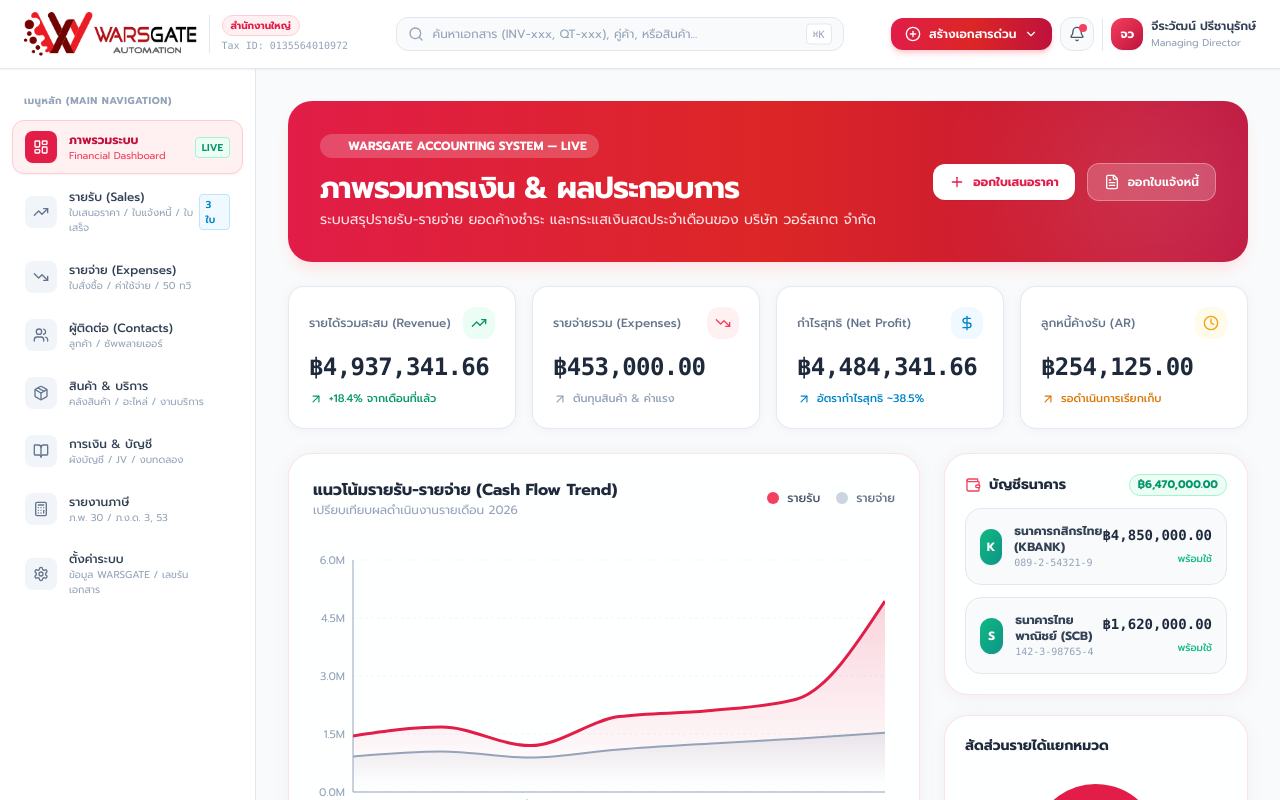
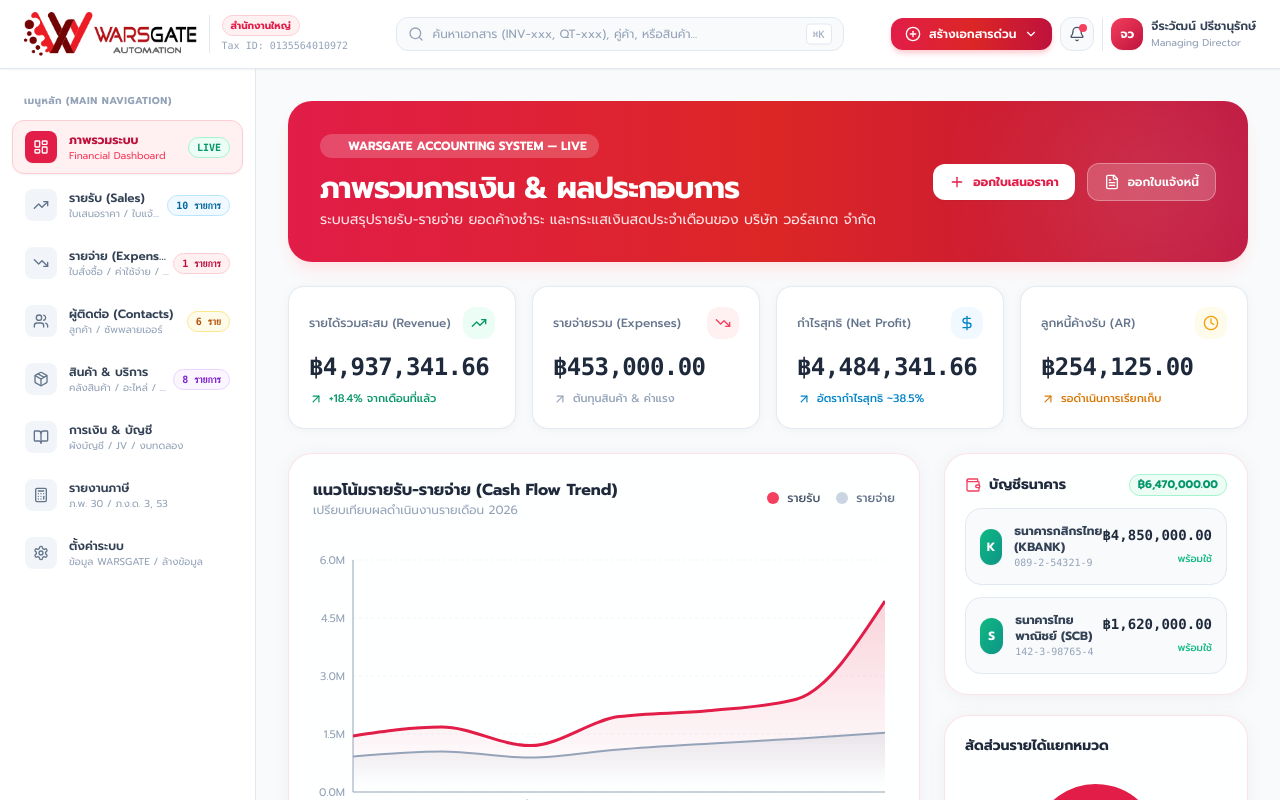
Before and after one commit to warsgate/warsgate-accounting, a React (Vite) app: page / in a window 1280 px wide. Shown: the top 800 px of the page. Built offline with nearby package versions, Linux system fonts and the light colour scheme.

Commit message:
✨ Fix Sidebar badge counts to be 100% dynamic from real-time data

```diff
--- a/src/App.tsx
+++ b/src/App.tsx
@@ -184,7 +184,13 @@ export function App() {
       <div className="flex flex-1 overflow-hidden">
 
         {/* Left Sidebar Navigation */}
-        <Sidebar activeTab={activeTab} setActiveTab={setActiveTab} />
+        <Sidebar
+          activeTab={activeTab}
+          setActiveTab={setActiveTab}
+          documents={documents}
+          contacts={contacts}
+          products={products}
+        />
 
         {/* Content Area */}
         <main className="flex-1 overflow-y-auto p-4 lg:p-8 bg-gray-50">
--- a/src/components/Sidebar.tsx
+++ b/src/components/Sidebar.tsx
@@ -3,22 +3,87 @@ import {
   LayoutDashboard, TrendingUp, TrendingDown, Users, Package,
   BookOpen, Calculator, Settings, ChevronRight, Zap, BarChart3
 } from 'lucide-react';
+import { AccountingDocument, Contact, ProductService } from '../types';
 
 interface SidebarProps {
   activeTab: string;
   setActiveTab: (tab: string) => void;
+  documents?: AccountingDocument[];
+  contacts?: Contact[];
+  products?: ProductService[];
 }
 
-export const Sidebar: React.FC<SidebarProps> = ({ activeTab, setActiveTab }) => {
+export const Sidebar: React.FC<SidebarProps> = ({
+  activeTab,
+  setActiveTab,
+  documents = [],
+  contacts = [],
+  products = []
+}) => {
+  const salesCount = documents.filter(d => ['QUOTATION', 'INVOICE', 'TAX_INVOICE', 'RECEIPT'].includes(d.type)).length;
+  const expenseCount = documents.filter(d => ['PURCHASE_ORDER', 'PURCHASE_INVOICE', 'PAYMENT_VOUCHER', 'WHT_CERTIFICATE'].includes(d.type)).length;
+  const contactsCount = contacts.length;
+  const productsCount = products.length;
+
   const menuItems = [
-    { id: 'dashboard', label: 'ภาพรวมระบบ', subtitle: 'Financial Dashboard', icon: LayoutDashboard, badge: 'LIVE', badgeColor: 'bg-emerald-50 text-emerald-600 border-emerald-200' },
-    { id: 'sales', label: 'รายรับ (Sales)', subtitle: 'ใบเสนอราคา / ใบแจ้งหนี้ / ใบเสร็จ', icon: TrendingUp, badge: '3 ใบ', badgeColor: 'bg-sky-50 text-sky-600 border-sky-200' },
-    { id: 'expenses', label: 'รายจ่าย (Expenses)', subtitle: 'ใบสั่งซื้อ / ค่าใช้จ่าย / 50 ทวิ', icon: TrendingDown },
-    { id: 'contacts', label: 'ผู้ติดต่อ (Contacts)', subtitle: 'ลูกค้า / ซัพพลายเออร์', icon: Users },
-    { id: 'inventory', label: 'สินค้า & บริการ', subtitle: 'คลังสินค้า / อะไหล่ / งานบริการ', icon: Package },
-    { id: 'accounting', label: 'การเงิน & บัญชี', subtitle: 'ผังบัญชี / JV / งบทดลอง', icon: BookOpen },
-    { id: 'tax', label: 'รายงานภาษี', subtitle: 'ภ.พ. 30 / ภ.ง.ด. 3, 53', icon: Calculator },
-    { id: 'settings', label: 'ตั้งค่าระบบ', subtitle: 'ข้อมูล WARSGATE / เลขรันเอกสาร', icon: Settings },
+    {
+      id: 'dashboard',
+      label: 'ภาพรวมระบบ',
+      subtitle: 'Financial Dashboard',
+      icon: LayoutDashboard,
+      badge: 'LIVE',
+      badgeColor: 'bg-emerald-50 text-emerald-600 border-emerald-200',
+    },
+    {
+      id: 'sales',
+      label: 'รายรับ (Sales)',
+      subtitle: 'ใบเสนอราคา / ใบแจ้งหนี้ / ใบเสร็จ',
+      icon: TrendingUp,
+      badge: `${salesCount} รายการ`,
+      badgeColor: 'bg-sky-50 text-sky-700 border-sky-200',
+    },
+    {
+      id: 'expenses',
+      label: 'รายจ่าย (Expenses)',
+      subtitle: 'ใบสั่งซื้อ / ค่าใช้จ่าย / 50 ทวิ',
+      icon: TrendingDown,
+      badge: `${expenseCount} รายการ`,
+      badgeColor: 'bg-rose-50 text-rose-700 border-rose-200',
+    },
+    {
+      id: 'contacts',
+      label: 'ผู้ติดต่อ (Contacts)',
+      subtitle: 'ลูกค้า / ซัพพลายเออร์',
+      icon: Users,
+      badge: `${contactsCount} ราย`,
+      badgeColor: 'bg-amber-50 text-amber-700 border-amber-200',
+    },
+    {
+      id: 'inventory',
+      label: 'สินค้า & บริการ',
+      subtitle: 'คลังสินค้า / อะไหล่ / งานบริการ',
+      icon: Package,
+      badge: `${productsCount} รายการ`,
+      badgeColor: 'bg-purple-50 text-purple-700 border-purple-200',
+    },
+    {
+      id: 'accounting',
+      label: 'การเงิน & บัญชี',
+      subtitle: 'ผังบัญชี / JV / งบทดลอง',
+      icon: BookOpen,
+    },
+    {
+      id: 'tax',
+      label: 'รายงานภาษี',
+      subtitle: 'ภ.พ. 30 / ภ.ง.ด. 3, 53',
+      icon: Calculator,
+    },
+    {
+      id: 'settings',
+      label: 'ตั้งค่าระบบ',
+      subtitle: 'ข้อมูล WARSGATE / ล้างข้อมูล',
+      icon: Settings,
+    },
   ];
 
   return (
@@ -43,30 +108,30 @@ export const Sidebar: React.FC<SidebarProps> = ({ activeTab, setActiveTab }) =>
                   : 'text-slate-600 hover:text-slate-900 hover:bg-slate-50 border border-transparent'
               }`}
             >
-              <div className="flex items-center gap-3">
-                <div className={`p-2 rounded-lg transition ${
+              <div className="flex items-center gap-3 min-w-0">
+                <div className={`p-2 rounded-lg transition shrink-0 ${
                   isActive
                     ? 'bg-rose-600 text-white shadow-sm'
                     : 'bg-slate-100 text-slate-500 group-hover:text-rose-500 group-hover:bg-rose-50'
                 }`}>
                   <Icon className="w-4 h-4" />
                 </div>
-                <div>
-                  <span className={`block text-xs ${isActive ? 'text-rose-700 font-bold' : 'text-slate-700 font-medium'}`}>
+                <div className="min-w-0">
+                  <span className={`block text-xs truncate ${isActive ? 'text-rose-700 font-bold' : 'text-slate-700 font-semibold'}`}>
                     {item.label}
                   </span>
-                  <span className={`text-[10px] block ${isActive ? 'text-rose-500' : 'text-slate-400'}`}>
+                  <span className={`text-[10px] block truncate ${isActive ? 'text-rose-500' : 'text-slate-400'}`}>
                     {item.subtitle}
                   </span>
                 </div>
               </div>
 
               {item.badge ? (
-                <span className={`text-[10px] px-1.5 py-0.5 rounded border font-semibold ${item.badgeColor}`}>
+                <span className={`text-[10px] px-2 py-0.5 rounded-full border font-mono font-bold whitespace-nowrap shrink-0 ml-1 ${item.badgeColor}`}>
                   {item.badge}
                 </span>
               ) : (
-                <ChevronRight className={`w-3.5 h-3.5 transition-transform ${
+                <ChevronRight className={`w-3.5 h-3.5 shrink-0 transition-transform ${
                   isActive ? 'text-rose-400 translate-x-0.5' : 'text-slate-300 opacity-0 group-hover:opacity-100'
                 }`} />
               )}
@@ -87,7 +152,7 @@ export const Sidebar: React.FC<SidebarProps> = ({ activeTab, setActiveTab }) =>
           </div>
         </div>
         <p className="text-[11px] text-slate-500 leading-tight mb-3">
-          ระบบเชื่อมต่อสรรพากร ภ.พ. 30 & E-Tax Invoice พร้อมใช้งาน
+          ระบบเชื่อมต่อสรรพากร ภ.พ. 30 & 50 ทวิ พร้อมใช้งาน
         </p>
         <button
           onClick={() => setActiveTab('tax')}
```
